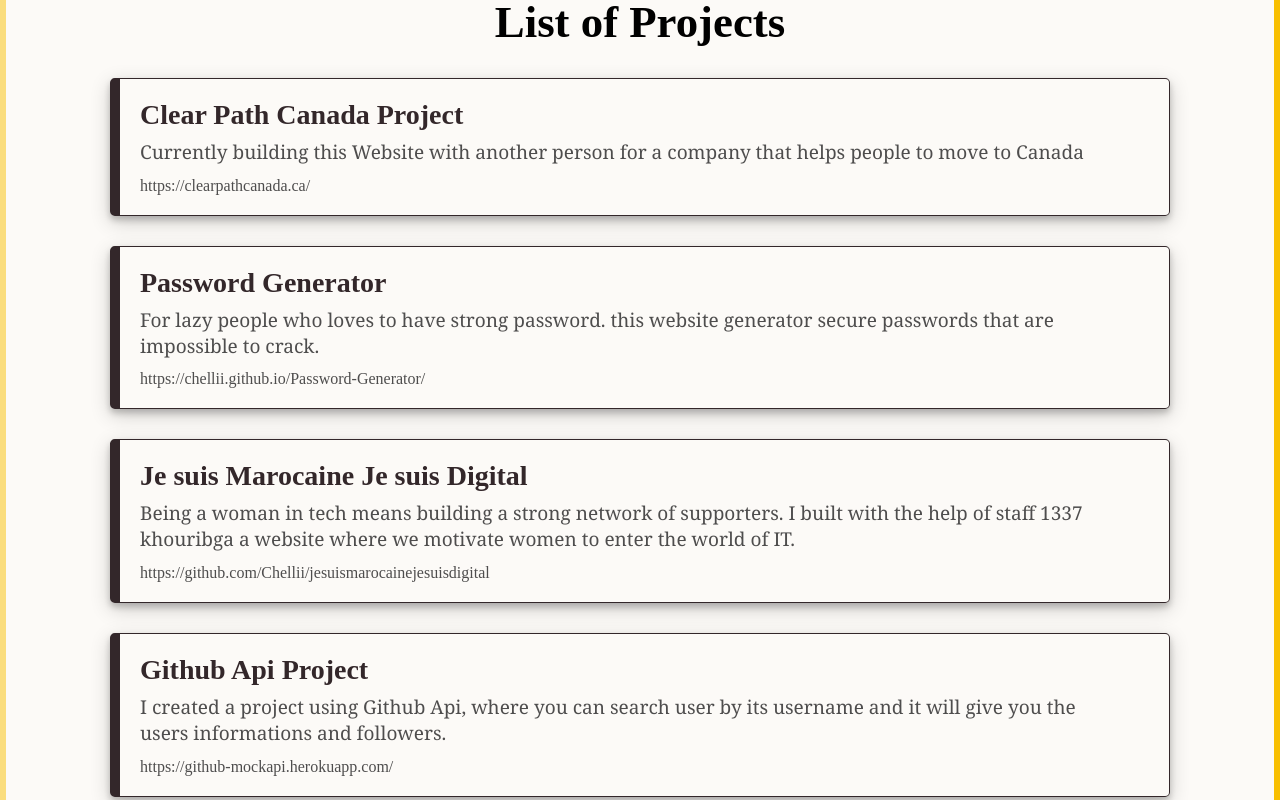
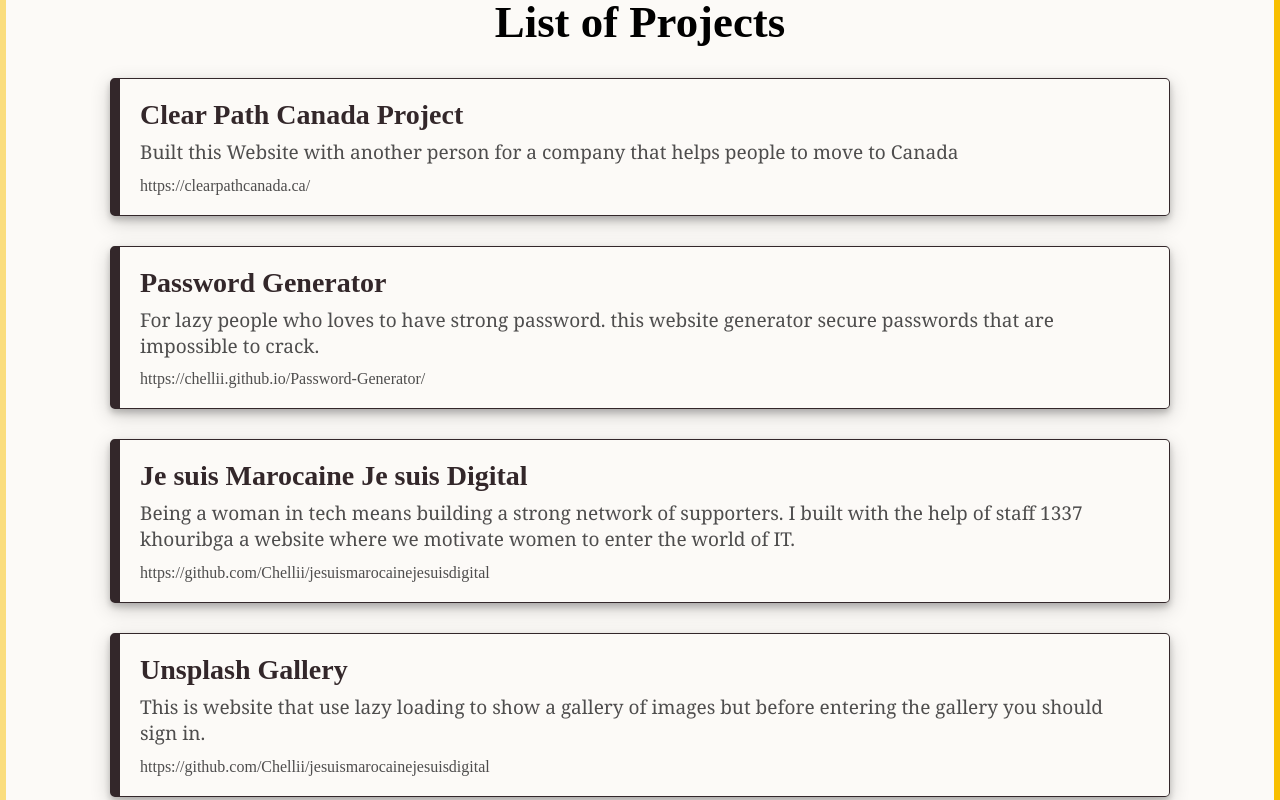
Before and after one commit to Chellii/Chelli, a React (Create React App) app: page /projects in a window 1280 px wide. Shown: the part 320-1120 px from the top of the page. Built offline with nearby package versions, Linux system fonts and the light colour scheme; a web font is replaced by a local one.

Commit message:
Update data.js

```diff
--- a/src/data/data.js
+++ b/src/data/data.js
@@ -2,7 +2,7 @@
     {
         id: 0,
         title: 'Clear Path Canada Project',
-        description: 'Currently building this Website with another person for a company that helps people to move to Canada',
+        description: 'Built this Website with another person for a company that helps people to move to Canada',
         link: 'https://clearpathcanada.ca/'
     },
     {
@@ -19,18 +19,24 @@
     },
     {
         id: 3,
+        title: 'Unsplash Gallery',
+        description: "This is website that use lazy loading to show a gallery of images but before entering the gallery you should sign in.",
+        link: "https://github.com/Chellii/jesuismarocainejesuisdigital"
+    },
+    {
+        id: 4,
         title: 'Github Api Project',
         description: 'I created a project using Github Api, where you can search user by its username and it will give you the users informations and followers.',
         link: 'https://github-mockapi.herokuapp.com/'
     },
     {
-        id: 4,
+        id: 5,
         title: "Snake Game",
         description: "Old snake game, still in progress but worth to put it here",
         link: "https://chellii.github.io/Game_Repo/snake_game/"
     },
     {
-        id: 5,
+        id: 6,
         title: 'Travel Journal',
         description: 'Website where you can document your travels and experiences. Created with React js.',
         link: 'https://github.com/Chellii/Travel-Journal'
```
